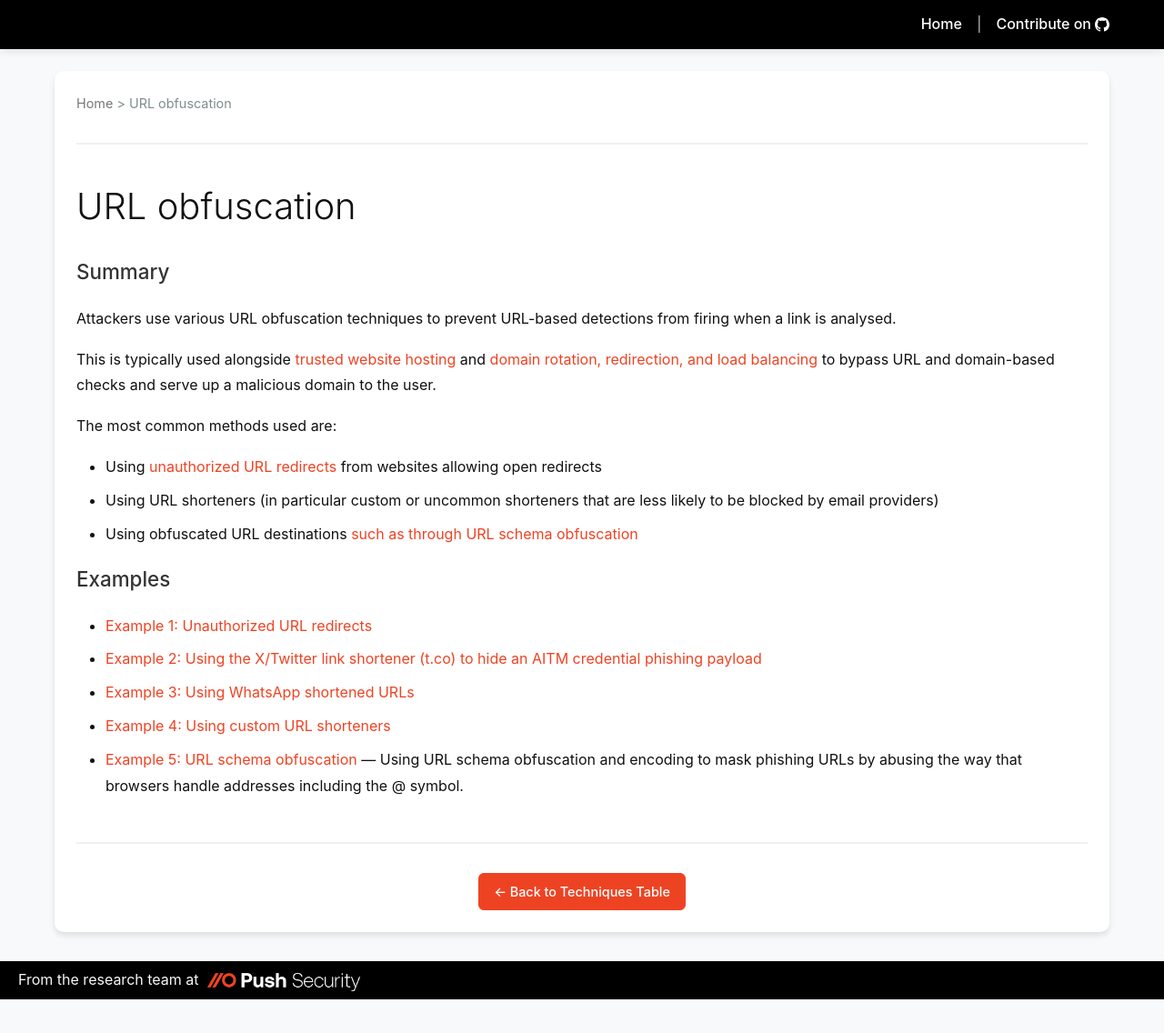
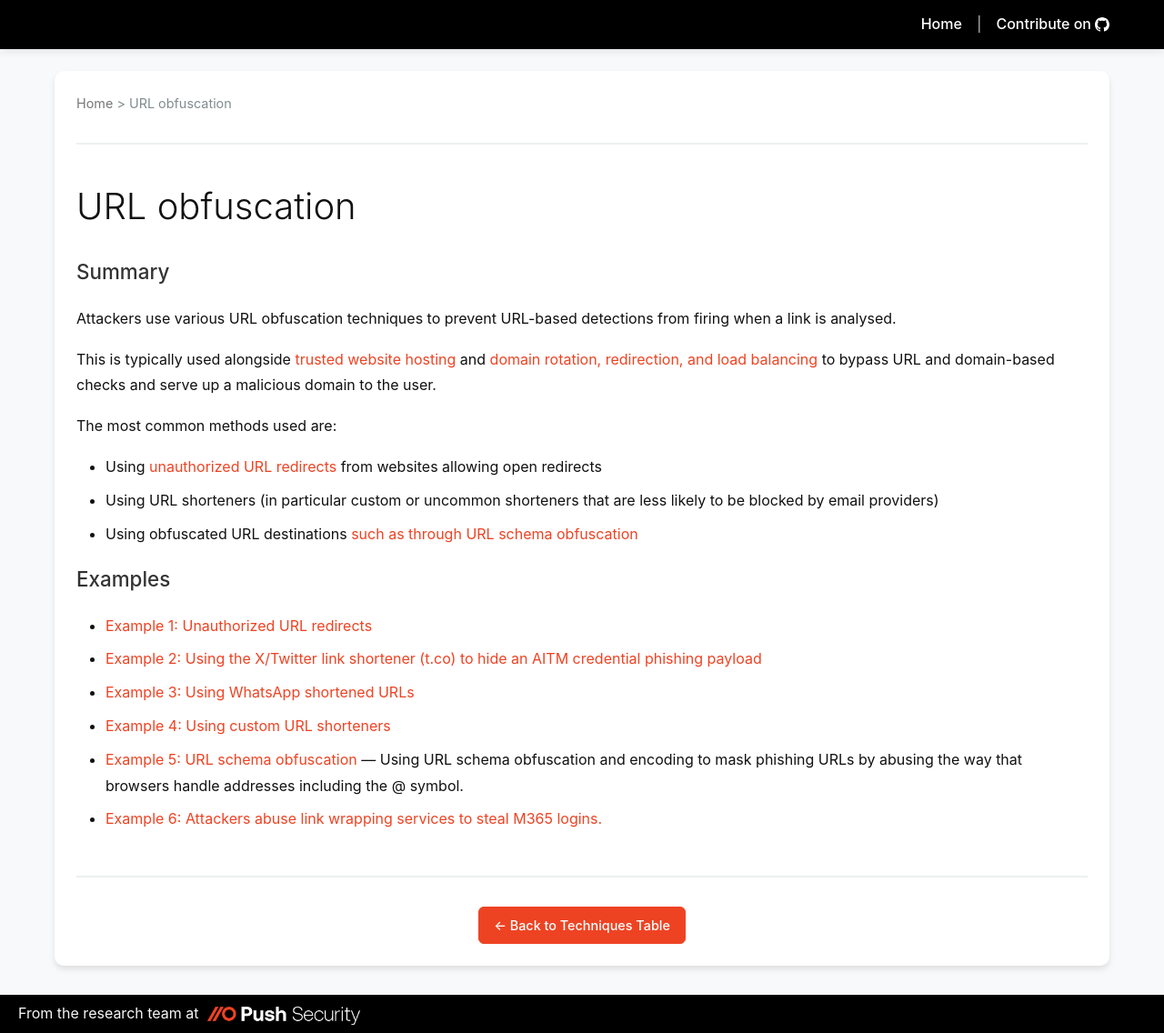
Before and after one commit to pushsecurity/phishing-techniques, a Jekyll site: the page built from _techniques/url-obfuscation.md, in a window 1280 px wide. Shown: the whole page at 91% size. Built offline with Jekyll 4.4.1, drawn with Linux system fonts in a browser that asks for light colours; before the commit the page ends 1099 px from its top, so only the background shows below that.

Commit message:
Update url-obfuscation.md
description

```diff
--- a/_techniques/url-obfuscation.md
+++ b/_techniques/url-obfuscation.md
@@ -25,3 +25,4 @@ The most common methods used are:
 - [Example 3: Using WhatsApp shortened URLs](https://www.menlosecurity.com/blog/google-drawings-and-whatsapp-zero-hour-open-redirection-phish-exposed)
 - [Example 4: Using custom URL shorteners](https://alluresecurity.com/link-shortner-services-for-credential-harvesting/)
 - [Example 5: URL schema obfuscation](https://cloud.google.com/blog/topics/threat-intelligence/url-obfuscation-schema-abuse/) — Using URL schema obfuscation and encoding to mask phishing URLs by abusing the way that browsers handle addresses including the @ symbol.
+- [Example 6: Attackers abuse link wrapping services to steal M365 logins.](https://www.bleepingcomputer.com/news/security/attackers-exploit-link-wrapping-services-to-steal-microsoft-365-logins/)
```
